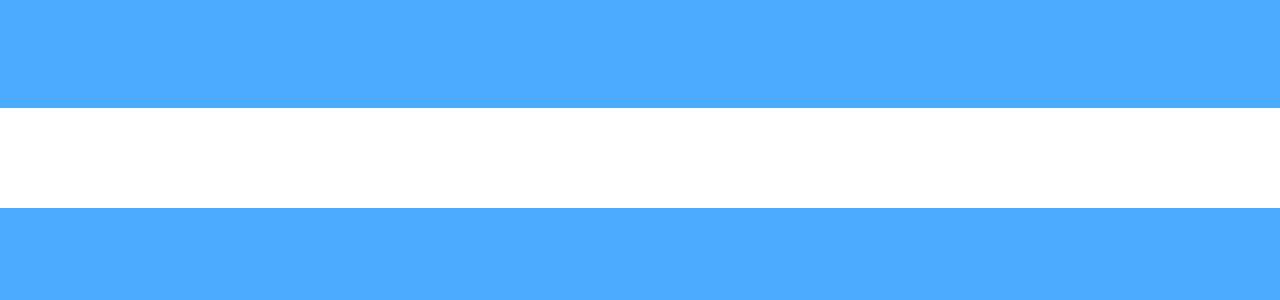
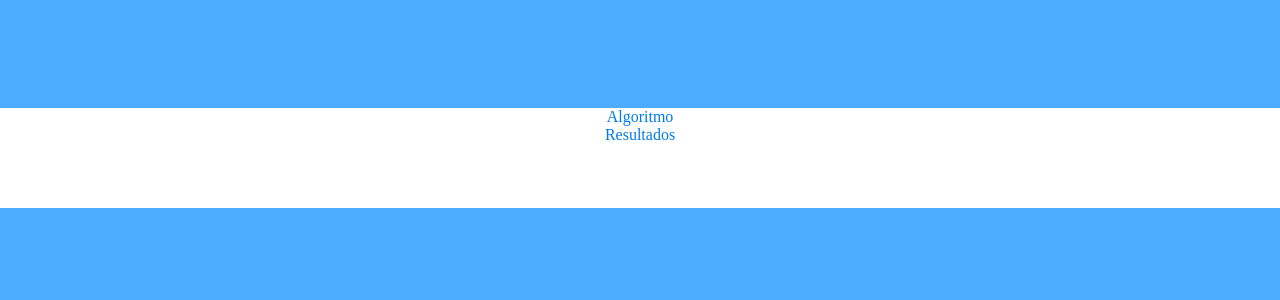
Before and after one commit to PT-Adrian/orionworkflow.github.io, a Jekyll site: the page built from index.md, in a window 1280 px wide. Shown: the part 292-592 px from the top of the page. Built offline with Jekyll 4.4.1, drawn with Linux system fonts in a browser that asks for light colours; our own code applies the rules of GitHub Pages for plain Markdown files; some of the changed text lies outside the part shown.

Commit message:
Update default.html

```diff
--- a/_layouts/default.html
+++ b/_layouts/default.html
@@ -25,10 +25,18 @@
 
 </div>
 <div class="content">
-
+      <div class="one">
+                <span>Robot para Comercio</span>
+                <span>prueba</span>
+     </div>
 </div>
 <div class="section">
-
+      <div class="two">
+         <span class="way">Algoritmo</span>
+      </div>
+      <div class="two">
+         <span class="way">Resultados</span>
+      </div>
 </div>
 <div class="content">
 
```
